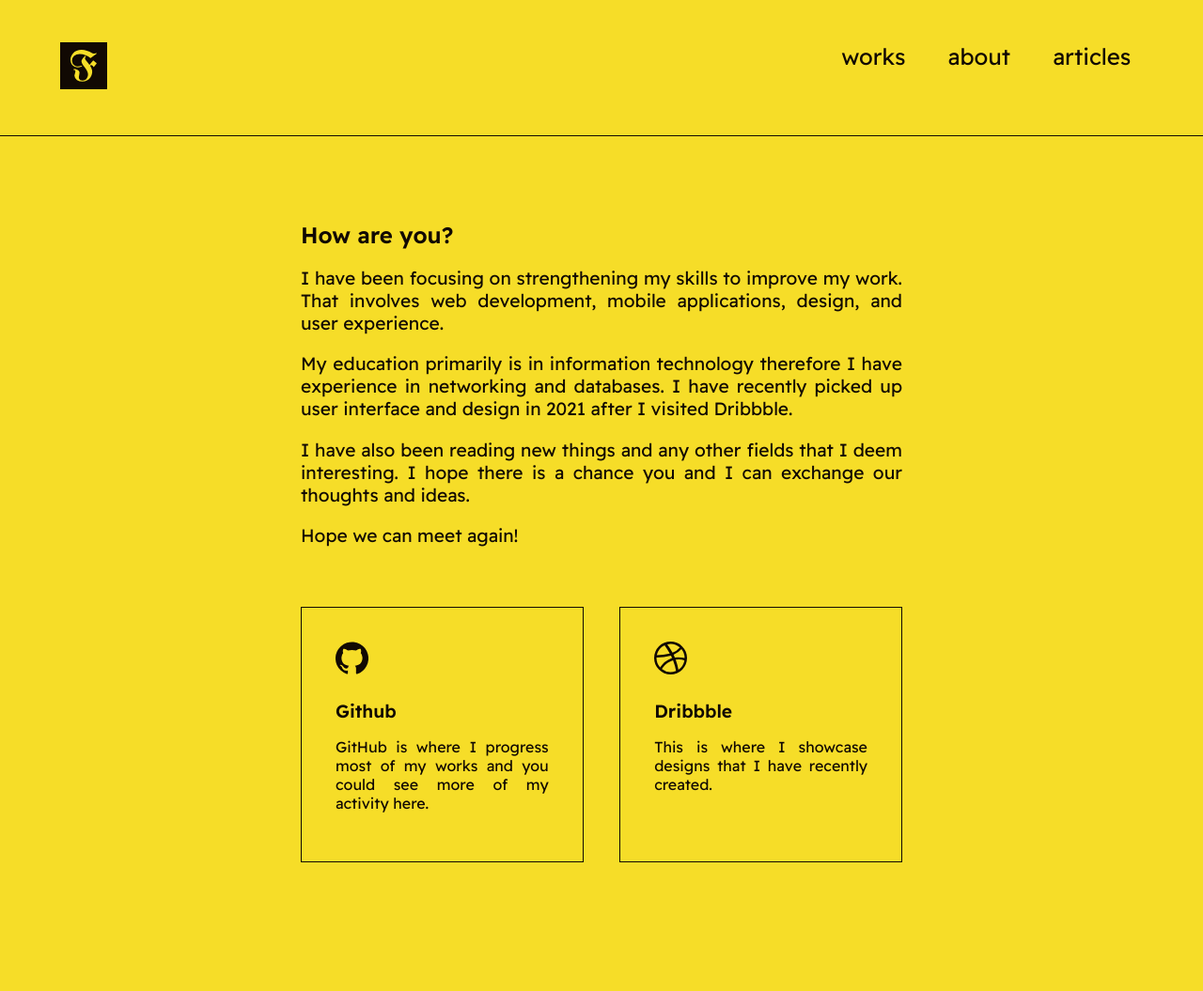
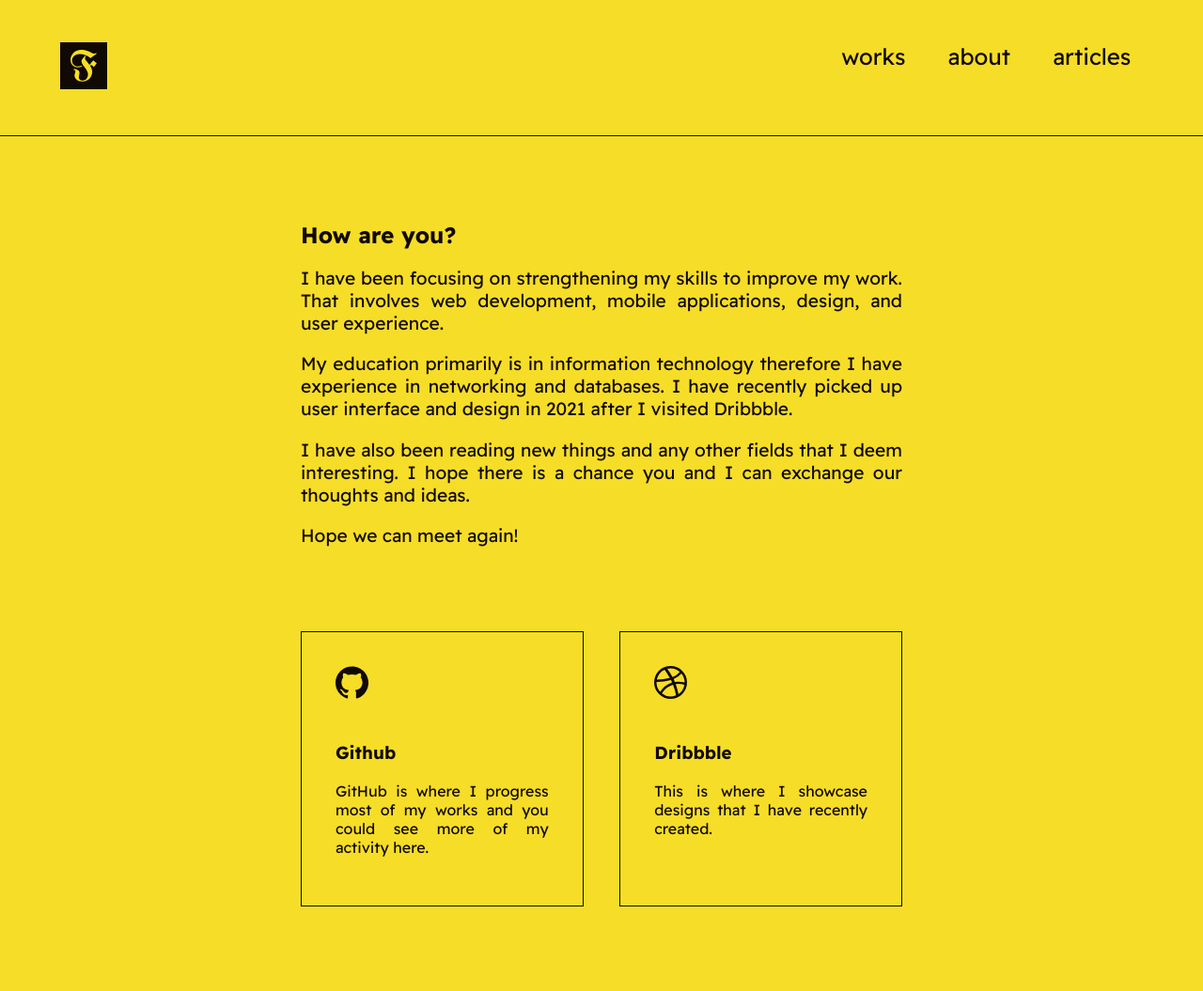
Before and after one commit to franthormel/franthormel.github.io, a Jekyll site: the page built from about.html, in a window 1280 px wide. Shown: the whole page at 94% size. Built offline with Jekyll 4.4.1, drawn with Linux system fonts in a browser that asks for light colours; before the commit the page ends 1008 px from its top, so only the background shows below that.

Commit message:
Refactor styles

```diff
--- a/_sass/_about.scss
+++ b/_sass/_about.scss
@@ -1,14 +1,9 @@
 .about {
-  @include padding-content;
+  @include padding-content-large;
 
   &__ {
-    &me {
-      padding: 0 20vw 5vh;
-    }
-
     &header {
-      font-size: x-large;
-      font-weight: 600;
+      margin: 0;
     }
 
     &body {
@@ -18,6 +13,7 @@
 
     &social {
       @include grid-by-2;
+      margin-top: 10vh;
 
       &__ {
         &item {
@@ -36,11 +32,6 @@
           width: $size;
         }
 
-        &header {
-          font-size: larger;
-          font-weight: 600;
-        }
-
         &text {
           font-size: medium;
           font-weight: 400;
--- a/_sass/_body.scss
+++ b/_sass/_body.scss
@@ -1,10 +1,4 @@
 .body {
-  display: flex;
-  flex-flow: column;
-  height: 85%;
-
-  @include padding-content;
-
   &__ {
     &navbar {
       border-bottom: $border;
--- a/_sass/_index.scss
+++ b/_sass/_index.scss
@@ -18,7 +18,6 @@
   gap: 3vw;
   grid-auto-rows: minmax(auto, auto);
   grid-template-columns: repeat(2, 1fr);
-  padding: 0 20vw;
 }
 
 @mixin link-hover {
@@ -32,6 +31,10 @@
 
 @mixin padding-content {
   padding: 10vh 5vw;
+}
+
+@mixin padding-content-large {
+  padding: 10vh 25vw;
 }
 
 @mixin transition-box-shadow {
--- a/_sass/_works.scss
+++ b/_sass/_works.scss
@@ -1,5 +1,5 @@
 .works {
-  @include padding-content;
+  @include padding-content-large;
 
   &__ {
     &items {
@@ -13,10 +13,8 @@
       @include transition-box-shadow;
 
       &__ {
-        &name {
-        }
-
         &category {
+          font-size: large;
         }
 
         &img {
--- a/about.html
+++ b/about.html
@@ -4,7 +4,7 @@
 
 <main class="about">
   <div class="about__me">
-    <header class="about__header">How are you?</header>
+    <h2 class="about__header">How are you?</h2>
     <p class="about__body">
       I have been focusing on strengthening my skills to improve my work. That
       involves web development, mobile applications, design, and user
@@ -30,9 +30,9 @@
           class="about__social__logo"
           src="assets/svg/brand-{{ social_profile.name | downcase }}.svg"
         />
-        <header class="about__social__header">
+        <h3 class="about__social__header">
           {{ social_profile.name | capitalize }}
-        </header>
+        </h3>
         <p class="about__social__text">{{ social_profile.description }}</p>
       </a>
     </div>
--- a/works.html
+++ b/works.html
@@ -7,7 +7,7 @@
     {% for work in site.data.works %}
     <div class="works__item">
       <a href="{{ work.url }}" target="_blank">
-        <header class="works__item__name">{{ work.name }}</header>
+        <h3 class="works__item__name">{{ work.name }}</h3>
         <p class="works__item__category">{{ work.category }}</p>
         <img class="works__item__img" src="assets/img/{{ work.img }}" />
       </a>
```
